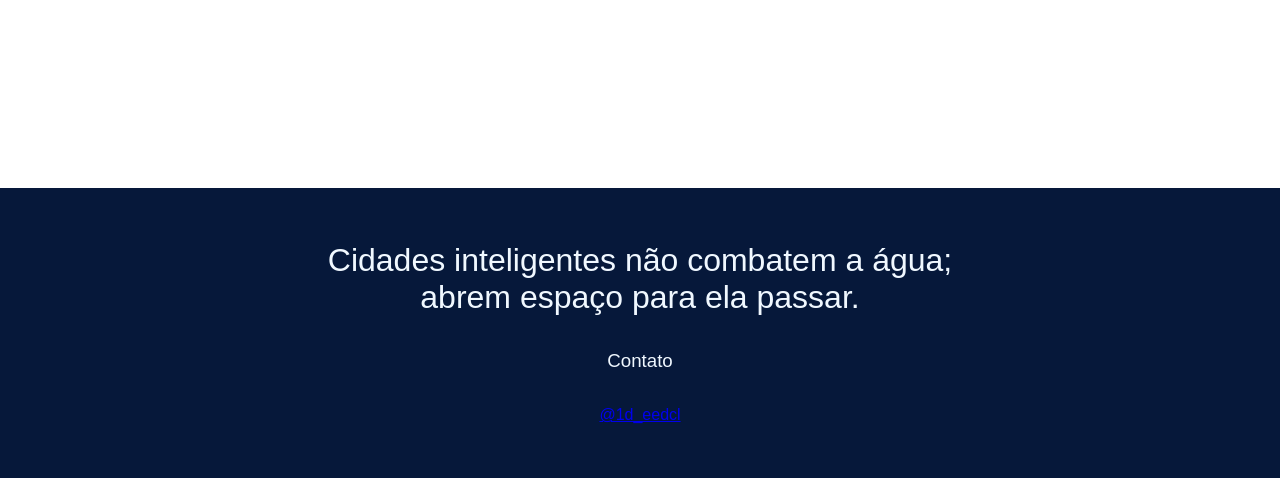
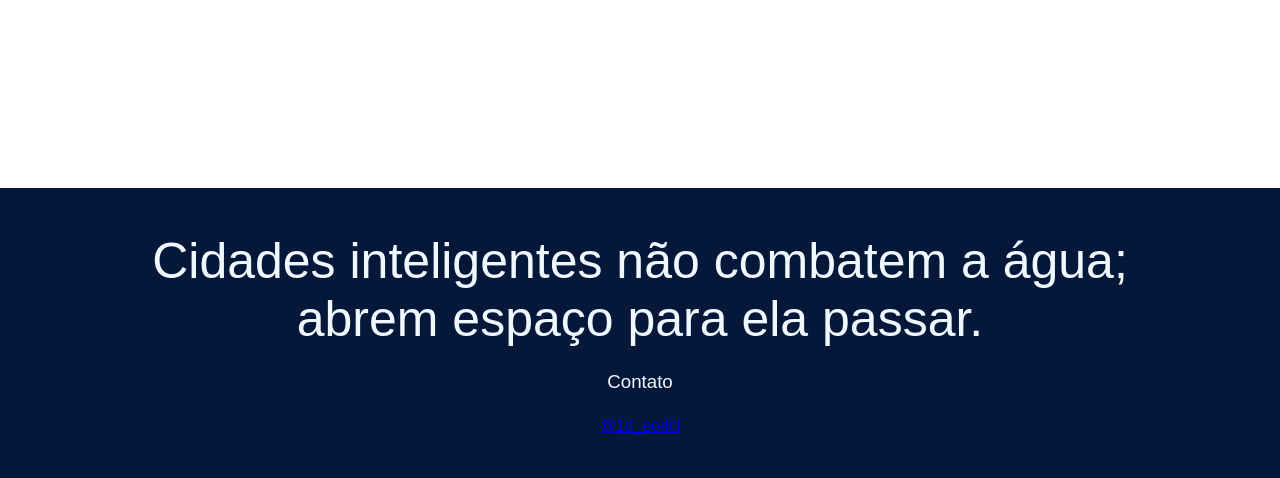
Before and after one commit to MicaeliCaetano/Mapa-Interativo-Enchentes-em-Alagoas, a Django app: page / in a window 1280 px wide. Shown: the part 752-1230 px from the top of the page. Run offline with Django 5.2, Linux system fonts and the light colour scheme.

Commit message:
Ajustar o comportamento do site

```diff
--- a/static/css/style.css
+++ b/static/css/style.css
@@ -21,7 +21,7 @@ header {
 header h1 {
     margin: 0;
     font-size: 50px;
- }
+}
 
 
 footer {
@@ -45,6 +45,9 @@ footer {
 footer * {
     font-weight: 150;
     margin: 0;
+}
+footer h1 {
+    font-size: 50px;
 }
 
 
```
